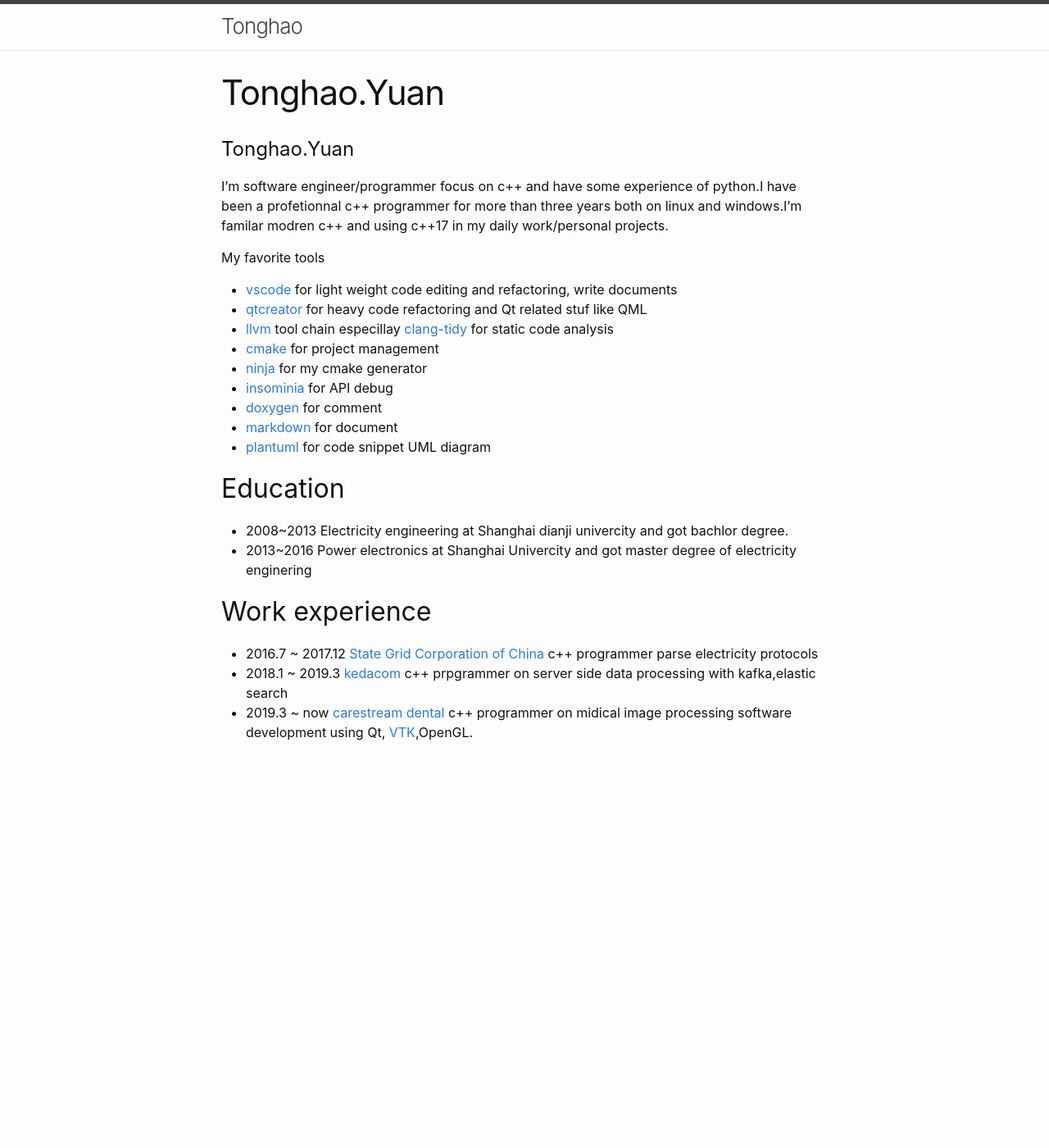
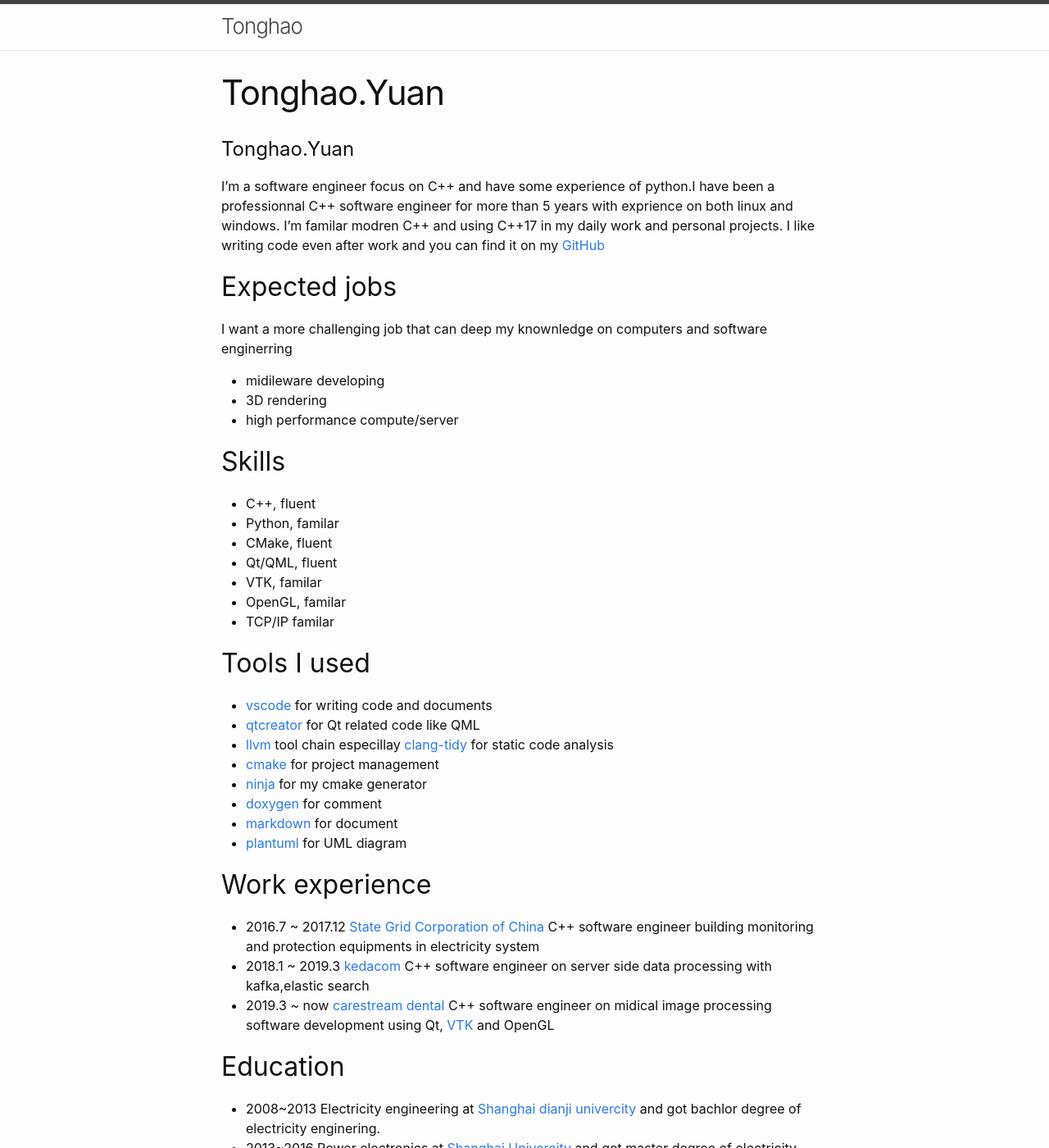
Before and after one commit to maidamai0/maidamai0.github.io, a Jekyll site: the page built from resume.md, in a window 1280 px wide and 1400 px high. Shown: the whole window at 82% size. Built offline with Jekyll 4.4.1, drawn with Linux system fonts in a browser that asks for light colours; our own code applies the rules of GitHub Pages for plain Markdown files; some of the changed text lies outside the part shown.

Commit message:
feat: update resume

```diff
--- a/resume.md
+++ b/resume.md
@@ -1,26 +1,43 @@
 # Tonghao.Yuan
 
-I'm software engineer/programmer focus on c++ and have some experience of python.I have been a profetionnal c++ programmer for more than three years both on linux and windows.I'm familar modren c++ and using c++17 in my daily work/personal projects.
+I'm a software engineer focus on C++ and have some experience of python.I have been a professionnal C++ software engineer for more than 5 years with exprience on both linux and windows. I'm familar modren C++ and using C++17 in my daily work and personal projects. I like writing code even after work and you can find it on my [GitHub](https://github.com/maidamai0)
 
-My favorite tools
+## Expected jobs
 
-* [vscode](https://code.visualstudio.com/) for light weight code editing and refactoring, write documents
-* [qtcreator](https://download.qt.io/official_releases/qtcreator/) for heavy code refactoring and Qt related stuf like QML
+I want a more challenging job that can deep my knownledge on computers and software enginerring
+
+* midileware developing
+* 3D rendering
+* high performance compute/server
+
+## Skills
+
+* C++, fluent
+* Python, familar
+* CMake, fluent
+* Qt/QML, fluent
+* VTK, familar
+* OpenGL, familar
+* TCP/IP familar
+
+## Tools I used
+
+* [vscode](https://code.visualstudio.com/) for writing code and documents
+* [qtcreator](https://download.qt.io/official_releases/qtcreator/) for Qt related code like QML
 * [llvm](https://llvm.org/) tool chain especillay [clang-tidy](https://clang.llvm.org/extra/clang-tidy/) for static code analysis
 * [cmake](https://cmake.org/) for project management
 * [ninja](https://ninja-build.org/) for my cmake generator
-* [insominia](https://insomnia.rest/) for API debug
 * [doxygen](https://www.doxygen.nl/index.html) for comment
 * [markdown](https://www.markdownguide.org/) for document
-* [plantuml](https://plantuml.com/) for code snippet UML diagram
+* [plantuml](https://plantuml.com/) for UML diagram
+
+## Work experience
+
+* 2016.7 ~ 2017.12 [State Grid Corporation of China](http://www.sgcc.com.cn/) C++ software engineer building monitoring and protection equipments in electricity system
+* 2018.1 ~ 2019.3 [kedacom](https://www.kedacom.com/cn/) C++ software engineer on server side data processing with kafka,elastic search
+* 2019.3 ~ now [carestream dental](https://www.carestreamdental.com/en-us) C++ software engineer on midical image processing software development using Qt, [VTK](https://vtk.org/) and OpenGL
 
 ## Education
 
-* 2008~2013 Electricity engineering at Shanghai dianji univercity and got bachlor degree.
-* 2013~2016 Power electronics at Shanghai Univercity and got master degree of electricity enginering
-
-## Work experience
-
-* 2016.7 ~ 2017.12 [State Grid Corporation of China](http://www.sgcc.com.cn/) c++ programmer parse electricity protocols
-* 2018.1 ~ 2019.3 [kedacom](https://www.kedacom.com/cn/) c++ prpgrammer on server side data processing with kafka,elastic search
-* 2019.3 ~ now [carestream dental](https://www.carestreamdental.com/en-us) c++ programmer on midical image processing software development using Qt, [VTK](https://vtk.org/),OpenGL.
+* 2008~2013 Electricity engineering at [Shanghai dianji univercity](https://www.sdju.edu.cn/) and got bachlor degree of electricity enginering.
+* 2013~2016 Power electronics at [Shanghai Univercity](https://www.shu.edu.cn/) and got master degree of electricity enginering
```
Also changed, not shown: resume_cn.md (+33 -12 lines).
